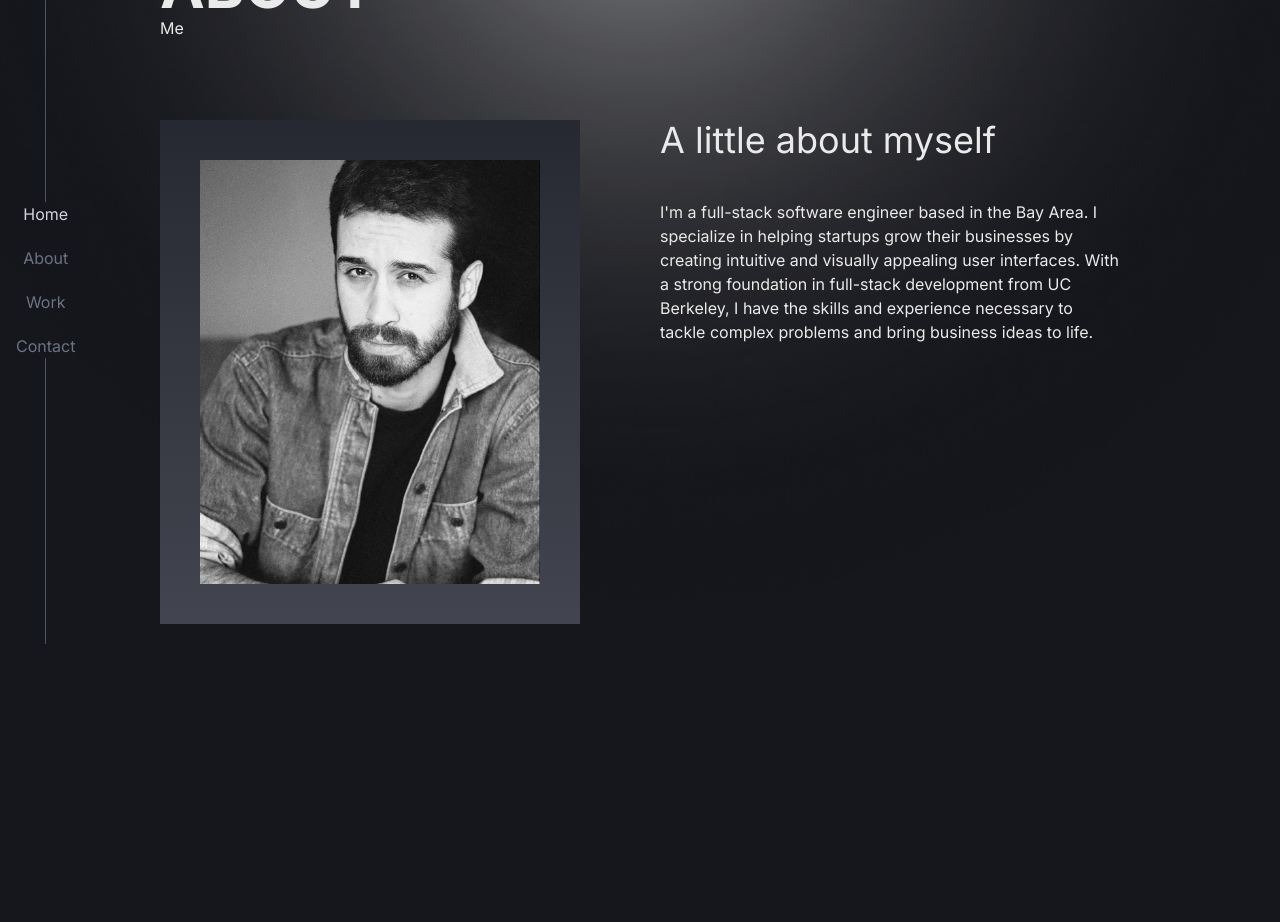
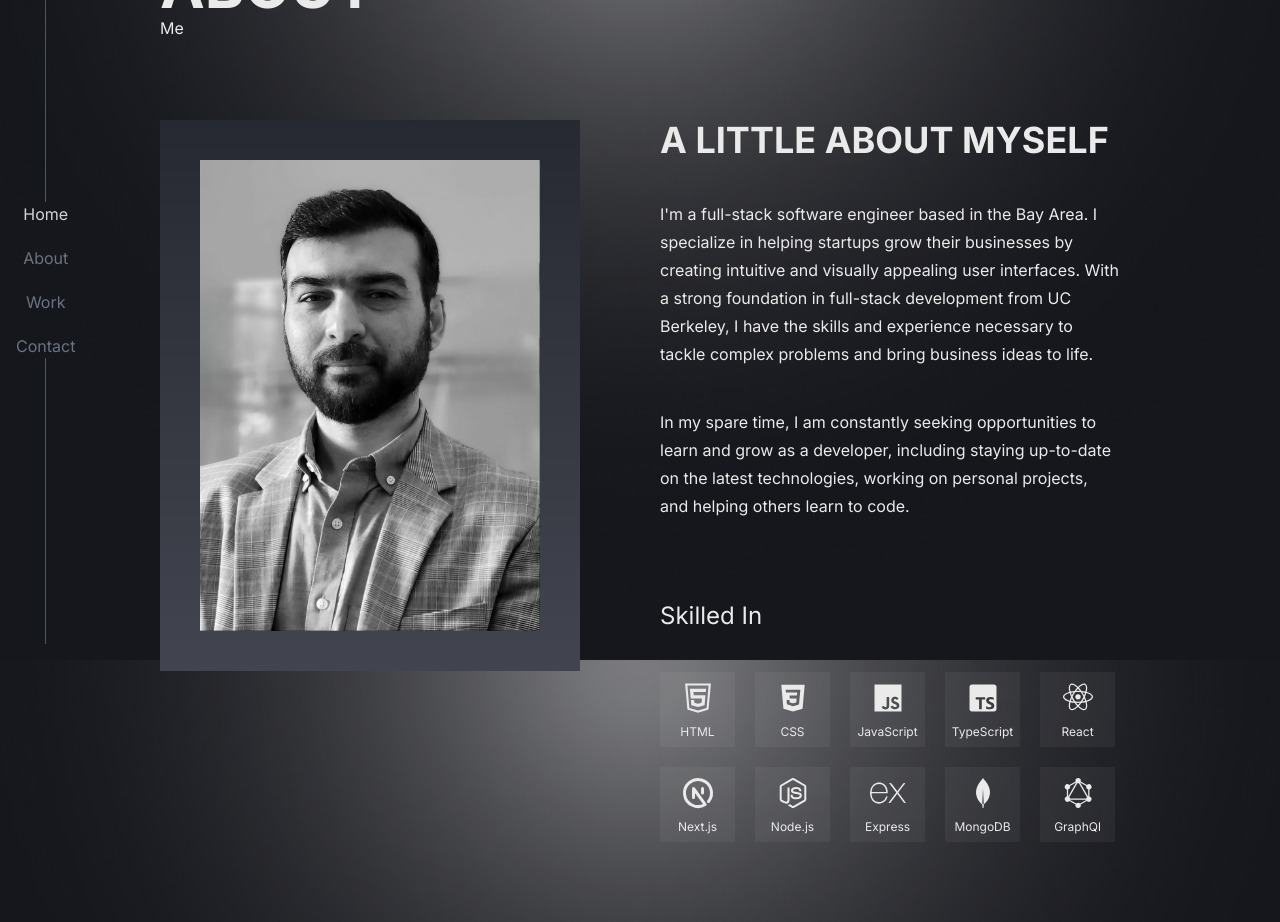
Before and after one commit to sanixstudio/portfolio, a Next.js app: page /about in a window 1280 px wide. Shown: the part 140-1062 px from the top of the page. Before the commit the page ends 800 px from the top, so only its background shows below. Built offline with nearby package versions, Linux system fonts and the light colour scheme.

Commit message:
chore: added icons and image resource

```diff
--- a/app/about/page.jsx
+++ b/app/about/page.jsx
@@ -2,11 +2,23 @@
 import React from "react";
 import { motion } from "framer-motion";
 import Image from "next/image";
+import { AiOutlineHtml5 } from "react-icons/ai";
+import { SiExpress } from "react-icons/si";
+import { TbBrandNextjs } from "react-icons/tb";
+import {
+  BiLogoCss3,
+  BiLogoJavascript,
+  BiLogoTypescript,
+  BiLogoNodejs,
+  BiLogoReact,
+  BiLogoMongodb,
+  BiLogoGraphql,
+} from "react-icons/bi";
 
 const About = () => {
   return (
-    <div className="h-screen  p-4 md:px-40">
-      <div className=" my-20 flex flex-col md:max-w-[1440px] mx-auto">
+    <div className="h-screen p-4 md:px-40">
+      <div className="my-20 pb-20 flex flex-col md:max-w-[1440px] mx-auto">
         <div className="mb-20">
           <h1 className="text-4xl md:text-6xl font-bold uppercase">About</h1>
           <span>Me</span>
@@ -16,14 +28,14 @@ const About = () => {
             initial={{ x: "-100%", opacity: 0 }}
             whileInView={{ x: 0, opacity: 1 }}
             transition={{ duration: 0.5 }}
-            className="flex-3 md:w-full p-10 bg-gradient-to-t from-[#42444F] to-[#272932] max-w-[420px]"
+            className="flex-3 md:w-full self-start p-10 bg-gradient-to-t from-[#42444F] to-[#272932] max-w-[420px]"
           >
             <Image
               width={600}
               height={400}
-              src={"/images/person.jpg"}
+              src={"/images/adi.jpg"}
               alt="adnan niaz"
-              className="object-contain w-full"
+              className="object-contain w-full w-[420px]"
             />
           </motion.div>
           <motion.div
@@ -32,8 +44,10 @@ const About = () => {
             transition={{ duration: 0.5 }}
             className="self-start w-full"
           >
-            <h2 className="text-4xl mb-10">A little about myself</h2>
-            <p>
+            <h2 className="text-4xl mb-10 font-bold uppercase">
+              A little about myself
+            </h2>
+            <p className="mb-10 leading-7">
               I&apos;m a full-stack software engineer based in the Bay Area. I
               specialize in helping startups grow their businesses by creating
               intuitive and visually appealing user interfaces. With a strong
@@ -41,6 +55,57 @@ const About = () => {
               skills and experience necessary to tackle complex problems and
               bring business ideas to life.
             </p>
+            <p className="leading-7">
+              In my spare time, I am constantly seeking opportunities to learn
+              and grow as a developer, including staying up-to-date on the
+              latest technologies, working on personal projects, and helping
+              others learn to code.
+            </p>
+            <div>
+              <h2 className="text-2xl mt-20 mb-10">Skilled In</h2>
+              <div className="flex flex-wrap gap-5">
+                <div className="bg-white/5 w-[75px] h-[75px] hover:bg-white/10 flex gap-2 flex-col justify-center items-center">
+                  <AiOutlineHtml5 size={36} />
+                  <span className="text-xs">HTML</span>
+                </div>
+                <div className="bg-white/5 w-[75px] h-[75px] hover:bg-white/10 flex gap-2 flex-col justify-center items-center">
+                  <BiLogoCss3 size={36} />
+                  <span className="text-xs">CSS</span>
+                </div>
+                <div className="bg-white/5 w-[75px] h-[75px] hover:bg-white/10 flex gap-2 flex-col justify-center items-center">
+                  <BiLogoJavascript size={36} />
+                  <span className="text-xs">JavaScript</span>
+                </div>
+                <div className="bg-white/5 w-[75px] h-[75px] hover:bg-white/10 flex gap-2 flex-col justify-center items-center">
+                  <BiLogoTypescript size={36} />
+                  <span className="text-xs">TypeScript</span>
+                </div>
+                <div className="bg-white/5 w-[75px] h-[75px] hover:bg-white/10 flex gap-2 flex-col justify-center items-center">
+                  <BiLogoReact size={36} />
+                  <span className="text-xs">React</span>
+                </div>
+                <div className="bg-white/5 w-[75px] h-[75px] hover:bg-white/10 flex gap-2 flex-col justify-center items-center">
+                  <TbBrandNextjs size={36} />
+                  <span className="text-xs">Next.js</span>
+                </div>
+                <div className="bg-white/5 w-[75px] h-[75px] hover:bg-white/10 flex gap-2 flex-col justify-center items-center">
+                  <BiLogoNodejs size={36} />
+                  <span className="text-xs">Node.js</span>
+                </div>
+                <div className="bg-white/5 w-[75px] h-[75px] hover:bg-white/10 flex gap-2 flex-col justify-center items-center">
+                  <SiExpress size={36} />
+                  <span className="text-xs">Express</span>
+                </div>
+                <div className="bg-white/5 w-[75px] h-[75px] hover:bg-white/10 flex gap-2 flex-col justify-center items-center">
+                  <BiLogoMongodb size={36} />
+                  <span className="text-xs">MongoDB</span>
+                </div>
+                <div className="bg-white/5 w-[75px] h-[75px] hover:bg-white/10 flex gap-2 flex-col justify-center items-center">
+                  <BiLogoGraphql size={36} />
+                  <span className="text-xs">GraphQl</span>
+                </div>
+              </div>
+            </div>
           </motion.div>
         </div>
       </div>
--- a/package.json
+++ b/package.json
@@ -25,6 +25,7 @@
     "postcss": "8.4.23",
     "react": "18.2.0",
     "react-dom": "18.2.0",
+    "react-icons": "^4.10.1",
     "tailwindcss": "3.3.2",
     "three": "^0.152.2"
   }
```
Also changed, not shown: public/images/adi.jpg (added), 1 other file (tests, documents, lock files or other folders).
